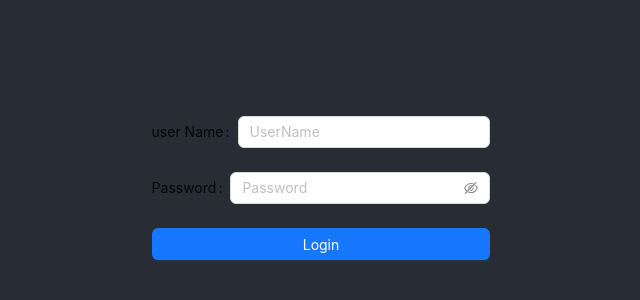
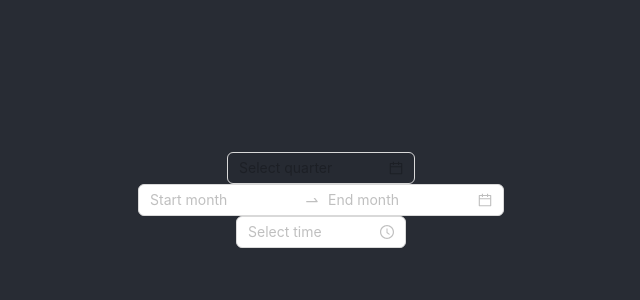
Before and after one commit to mohamedmonirshabana/AntDesign, a React (Create React App) app: page / in a window 1280 px wide. Shown: the part 200-500 px from the top of the page, without its empty margins (319-959 px from the left). Built offline with nearby package versions, Linux system fonts and the light colour scheme.

Commit message:
datePicker

```diff
--- a/src/App.js
+++ b/src/App.js
@@ -1,43 +1,15 @@
 // import 'antd/dist/rest.css';
 import { useState } from 'react';
 import './App.css';
-import { Form, Input, Button, message, Alert } from 'antd';
+import { DatePicker, TimePicker } from 'antd';
 
 function App() {
-  const [showAlert, setshowAlert] = useState(false);
-  const onFinish = (e) => {
-    console.log(e);
-    setTimeout(() => {
-      setshowAlert(true);
-      // message.success('Log in sucess');
-      // message.error('Login failed');
-      // message.warning('Login failed');
-    }, 2000);
-  };
   return (
     <div className="App">
       <header className="App-header">
-        {showAlert && (
-          <Alert
-            type="error"
-            message="Error"
-            description="There is error in password"
-            closable
-          />
-        )}
-        <Form onFinish={onFinish}>
-          <Form.Item label="user Name" name="username">
-            <Input placeholder="UserName" required></Input>
-          </Form.Item>
-          <Form.Item label="Password" name="passwword">
-            <Input.Password placeholder="Password" required></Input.Password>
-          </Form.Item>
-          <Form.Item>
-            <Button block type="primary" htmlType="submit">
-              Login
-            </Button>
-          </Form.Item>
-        </Form>
+        <DatePicker picker="quarter" disabled />
+        <DatePicker.RangePicker picker="month" />
+        <TimePicker />
       </header>
     </div>
   );
```
